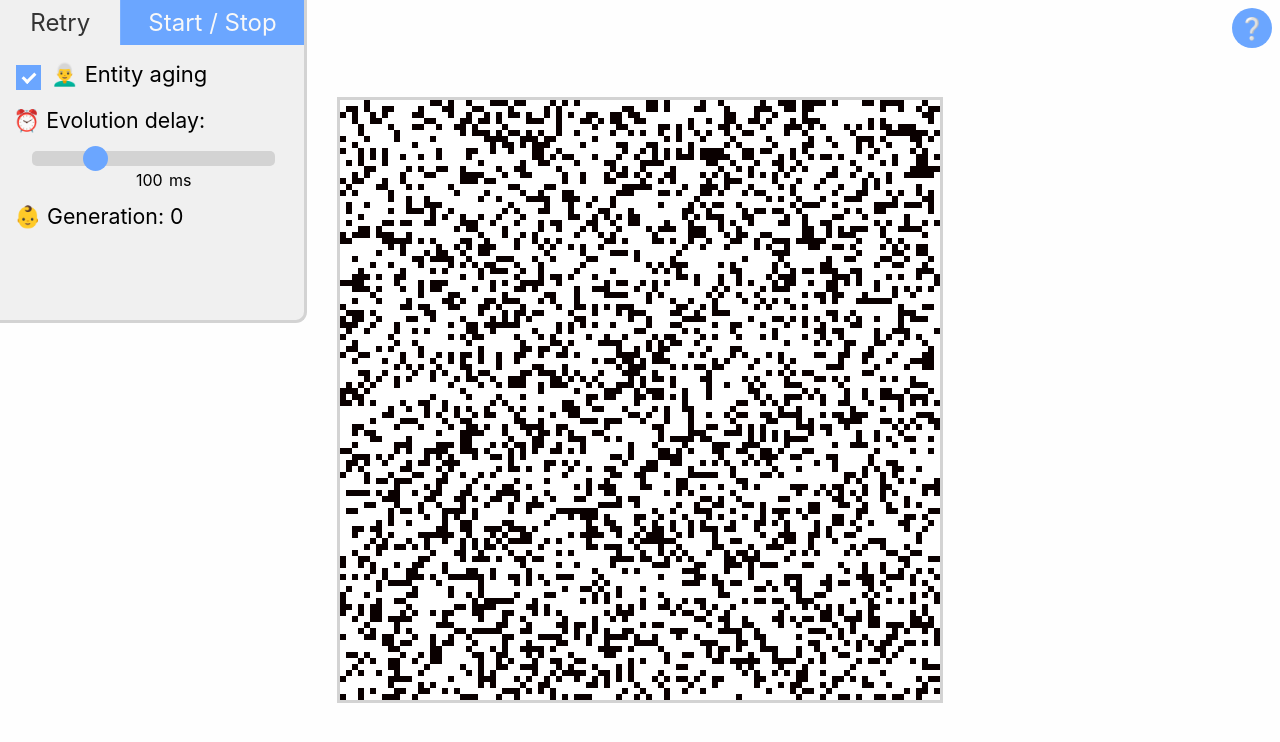
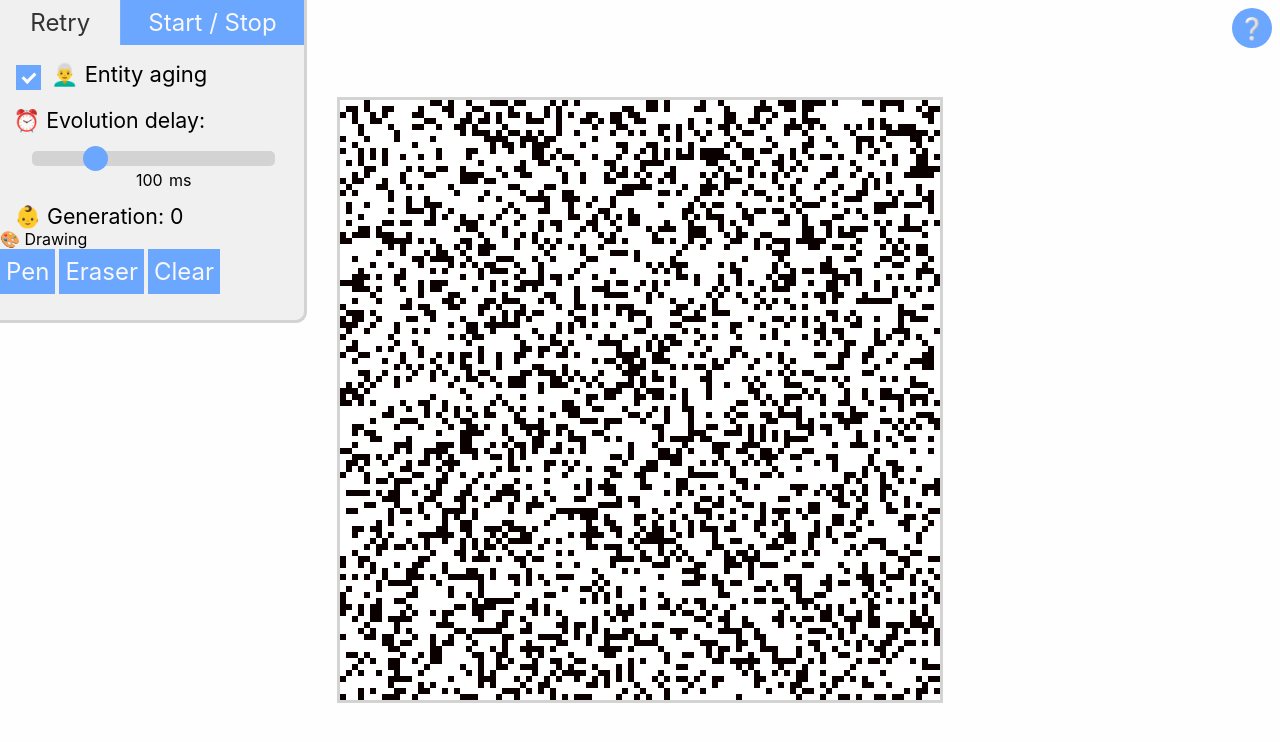
Before and after one commit to jpnqs/cgol, a plain HTML site: page index.html in a window 1280 px wide. Drawn offline with Linux system fonts and the light colour scheme.

Commit message:
Update index.html

```diff
--- a/index.html
+++ b/index.html
@@ -24,6 +24,13 @@
           <span>👶 Generation: </span>
           <span id="generation"></span>
       </div>
+      <div id="drawing-tools">
+        <span>🎨 Drawing</span><br>
+        <button id="pen" class="draw-button draw-button-active" onclick="penActive()">Pen</button>
+        <button id="eraser" class="draw-button" onclick="eraserActive()">Eraser</button>
+        <button class="draw-button" onclick="clearCanvas()">Clear</button>
+
+      </div>
     </div>
     <a href="https://de.wikipedia.org/wiki/Conways_Spiel_des_Lebens" title="What is Conway's Game of Life? 😬">❔</a>
     <canvas id="canvas"  height="600px" width="600px" title="Field of 100 x 100 entitys 😮"></canvas>
```
